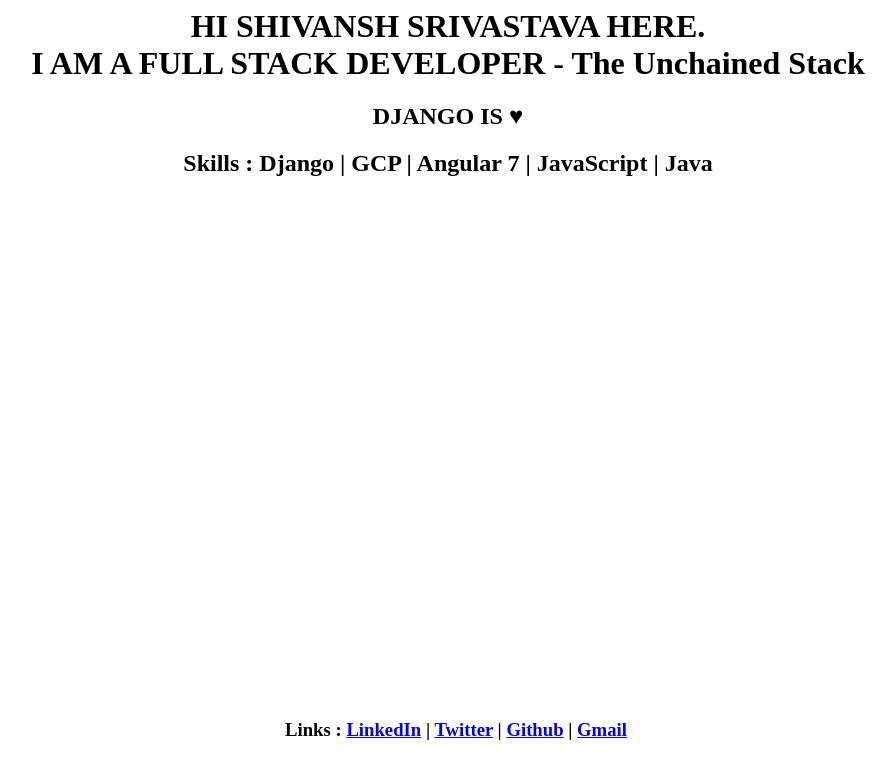
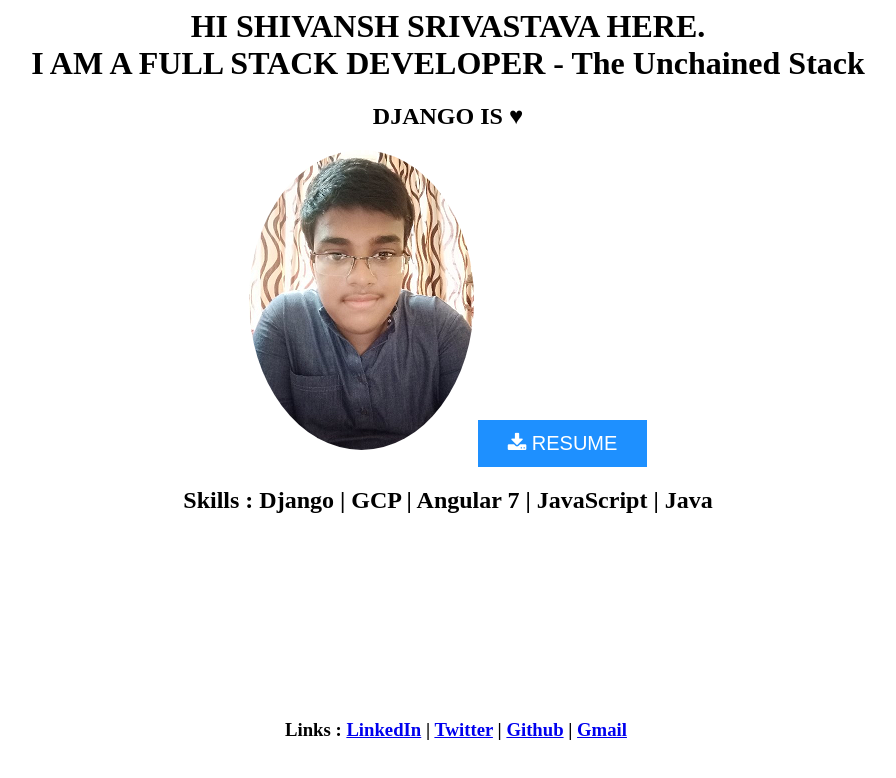
Before and after one commit to Shivansh2407/Autocomplete-jQuery, a plain HTML site: page Index.html in a window 1280 px wide. Shown: the whole page, without its empty margins (192-1088 px from the left). Drawn offline with Linux system fonts and the light colour scheme; a script that the page names is missing.

Commit message:
Update Index.html

```diff
--- a/Index.html
+++ b/Index.html
@@ -1,5 +1,7 @@
 <html>
 <head>
+<meta name="viewport" content="width=device-width, initial-scale=1">
+<link rel="stylesheet" href="https://cdnjs.cloudflare.com/ajax/libs/font-awesome/4.7.0/css/font-awesome.min.css">
 <title>My First Page</title>
 <style>
   footer{
@@ -7,6 +9,20 @@
   bottom:0;
   width:100%;
   height:100px;
+}
+  img{
+  border-radius: 50%;
+  }
+  .btn {
+  background-color: DodgerBlue;
+  border: none;
+  color: white;
+  padding: 12px 30px;
+  cursor: pointer;
+  font-size: 20px;
+}
+.btn:hover {
+  background-color: RoyalBlue;
 }
 </style>
 </head>
@@ -20,6 +36,8 @@
 I AM A FULL STACK DEVELOPER - The Unchained Stack
 </b></H1>
 <H2><b>DJANGO IS &hearts;<b></H2>
+<img src="My_Photo.png" alt="Shivansh Srivastava" >
+<button class="btn"><i class="fa fa-download"></i> RESUME</button>
 <H2><b>Skills : Django | GCP | Angular 7 | JavaScript | Java</b></H2><br>
 <footer>
 <H3><b>Links : <a href="https://linkedin.com/in/shivansh-srivastava24/">LinkedIn</a> | <a href="https://twitter.com/Shivans01939094">Twitter</a> | <a href="https://github.com/Shivansh2407">Github</a> | <a href="mailto:shivanshsrivastava2000@gmail.com">Gmail</a></b></H3>
```
